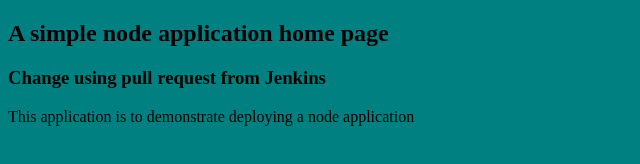
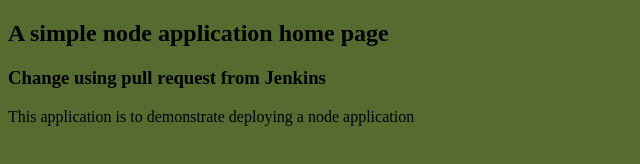
Before and after one commit to puneet2989/node_pcy, a website: page index.html in a window 1280 px wide. Shown: the whole page, without its empty margins (0-640 px from the left). Drawn offline with Linux system fonts and the light colour scheme.

Commit message:
Jenkins 4th push, to pull with background change

```diff
--- a/index.html
+++ b/index.html
@@ -2,7 +2,7 @@
 <html>
 <head><title>Basic Node App</title></head>
 
-<body style="background-color: Teal ">
+<body style="background-color: DarkOliveGreen">
   <h2>A simple node application home page</h2>
     <h3>Change using pull request from Jenkins</h3>
   <p>This application is to demonstrate deploying a node application</p>
```
